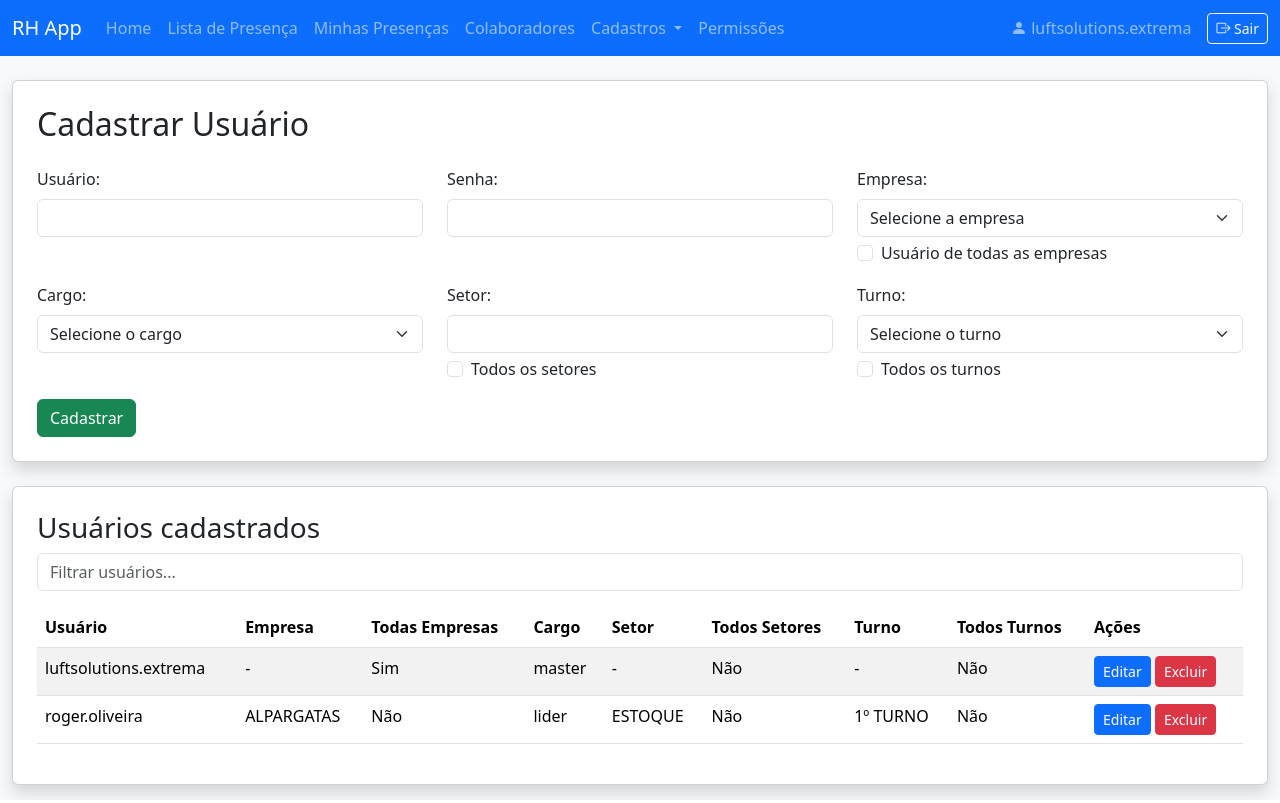
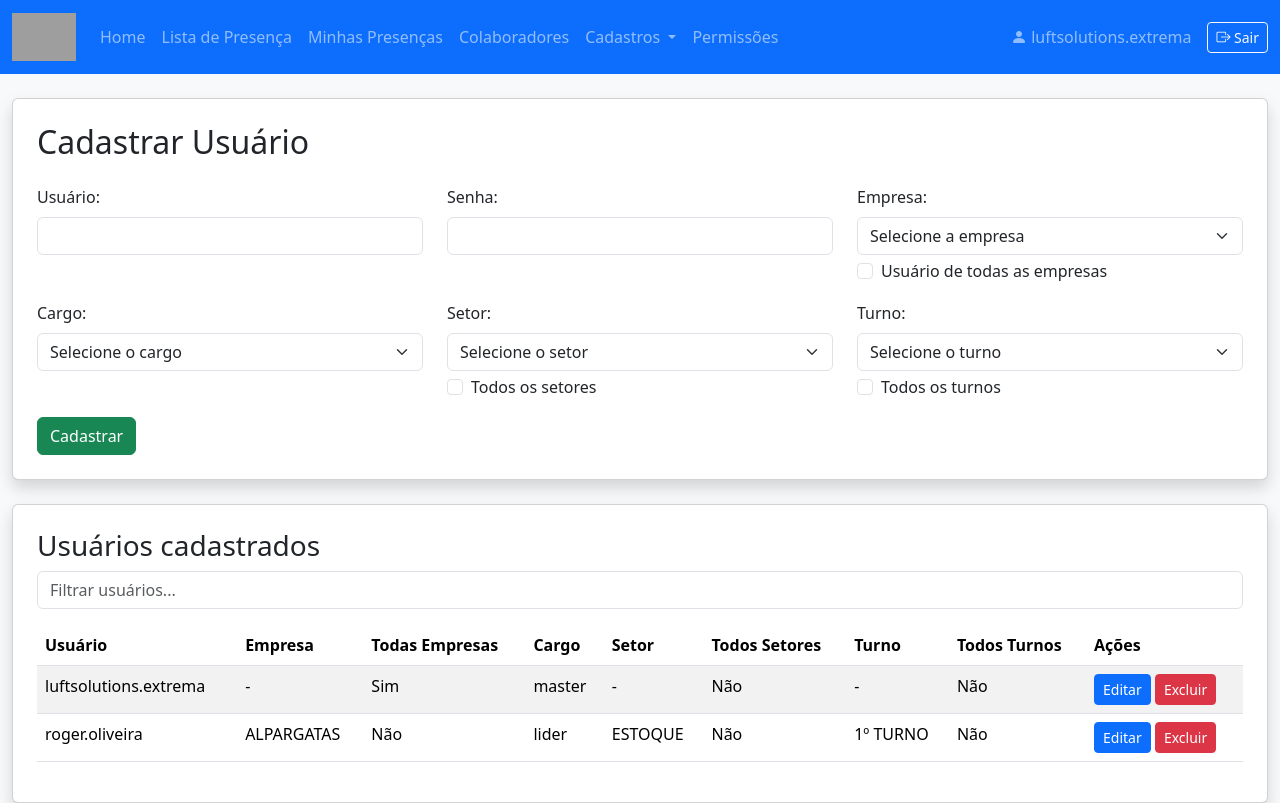
Before and after one commit to Andersonps-dev/AppRH, a Flask app: page /register_person in a window 1280 px wide. Run offline with Flask 3, Linux system fonts and the light colour scheme; a user stored in the database is signed in; data comes from the database, SQL or seed files in the repository; both versions use the stored data as it was after the commit; grey boxes are pictures that could not be loaded.

Commit message:
feat: Enhance registration forms with sector selection and add favicon to templates

```diff
--- a/app.py
+++ b/app.py
@@ -97,20 +97,21 @@ def register_person():
         flash('Sem acesso. Entre em contato: analiseoperacional.extrema@luftsolutions.com.br')
         return redirect(url_for('index'))
     companies = Company.query.all()
+    setores = Setor.query.order_by(Setor.nome).all()  # <-- Adicione esta linha
     if request.method == 'POST':
         username = request.form['username']
         password = request.form['password']
         company_id = request.form.get('company')
         all_companies = bool(request.form.get('all_companies'))
         role = request.form.get('role')
-        setor_nome = request.form.get('setor')
+        setor_id = request.form.get('setor')  # Agora pega o id do setor
         turno = request.form.get('turno')
         all_setores = bool(request.form.get('all_setores'))  # <-- Defina aqui!
         all_turnos = bool(request.form.get('all_turnos'))    # <-- Defina aqui!
 
         setor_obj = None
-        if setor_nome and not all_setores:
-            setor_obj = Setor.query.filter_by(nome=setor_nome.strip()).first()
+        if setor_id and not all_setores:
+            setor_obj = Setor.query.get(setor_id)
             if not setor_obj:
                 setor_obj = Setor(nome=setor_nome.strip())
                 db.session.add(setor_obj)
@@ -142,7 +143,7 @@ def register_person():
             flash('Usuário cadastrado com sucesso!')
         return redirect(url_for('register_person'))
     users = User.query.all()
-    return render_template('register_person.html', user=g.user, companies=companies, users=users)
+    return render_template('register_person.html', user=g.user, companies=companies, users=users, setores=setores)
 
 @app.route('/register_company', methods=['GET', 'POST'])
 def register_company():
--- a/templates/colaboradores.html
+++ b/templates/colaboradores.html
@@ -6,6 +6,7 @@
     <meta name="viewport" content="width=device-width, initial-scale=1">
     <link href="https://cdn.jsdelivr.net/npm/bootstrap@5.3.3/dist/css/bootstrap.min.css" rel="stylesheet">
     <script src="https://cdn.jsdelivr.net/npm/bootstrap@5.3.3/dist/js/bootstrap.bundle.min.js"></script>
+    <link rel="icon" type="image/png" href="https://i.postimg.cc/qBZy7W1n/images.jpg">
 </head>
 <body class="bg-light">
     {% extends "navbar.html" %}
--- a/templates/edit_colaborador.html
+++ b/templates/edit_colaborador.html
@@ -5,6 +5,7 @@
     <title>Editar Colaborador</title>
     <meta name="viewport" content="width=device-width, initial-scale=1">
     <link href="https://cdn.jsdelivr.net/npm/bootstrap@5.3.3/dist/css/bootstrap.min.css" rel="stylesheet">
+    <link rel="icon" type="image/png" href="https://i.postimg.cc/qBZy7W1n/images.jpg">
 </head>
 <body class="bg-light">
     {% extends "navbar.html" %}
--- a/templates/edit_company.html
+++ b/templates/edit_company.html
@@ -5,6 +5,7 @@
     <title>Editar Empresa</title>
     <meta name="viewport" content="width=device-width, initial-scale=1">
     <link href="https://cdn.jsdelivr.net/npm/bootstrap@5.3.3/dist/css/bootstrap.min.css" rel="stylesheet">
+    <link rel="icon" type="image/png" href="https://i.postimg.cc/qBZy7W1n/images.jpg">
 
 </head>
 <body class="bg-light">
--- a/templates/edit_sector.html
+++ b/templates/edit_sector.html
@@ -5,6 +5,7 @@
     <title>Editar Setor</title>
     <meta name="viewport" content="width=device-width, initial-scale=1">
     <link href="https://cdn.jsdelivr.net/npm/bootstrap@5.3.3/dist/css/bootstrap.min.css" rel="stylesheet">
+    <link rel="icon" type="image/png" href="https://i.postimg.cc/qBZy7W1n/images.jpg">
 </head>
 <body class="bg-light">
     {% extends "navbar.html" %}
--- a/templates/edit_user.html
+++ b/templates/edit_user.html
@@ -5,6 +5,7 @@
     <title>Editar Usuário</title>
     <meta name="viewport" content="width=device-width, initial-scale=1">
     <link href="https://cdn.jsdelivr.net/npm/bootstrap@5.3.3/dist/css/bootstrap.min.css" rel="stylesheet">
+    <link rel="icon" type="image/png" href="https://i.postimg.cc/qBZy7W1n/images.jpg">
 </head>
 <body class="bg-light">
     {% extends "navbar.html" %}
--- a/templates/index.html
+++ b/templates/index.html
@@ -5,6 +5,7 @@
     <title>Bem-vindo</title>
     <meta name="viewport" content="width=device-width, initial-scale=1">
     <link href="https://cdn.jsdelivr.net/npm/bootstrap@5.3.3/dist/css/bootstrap.min.css" rel="stylesheet">
+    <link rel="icon" type="image/png" href="https://i.postimg.cc/qBZy7W1n/images.jpg">
 </head>
 <body class="bg-light">
     {% extends "navbar.html" %}
--- a/templates/login.html
+++ b/templates/login.html
@@ -6,6 +6,7 @@
     <meta name="viewport" content="width=device-width, initial-scale=1">
     <link href="https://cdn.jsdelivr.net/npm/bootstrap@5.3.3/dist/css/bootstrap.min.css" rel="stylesheet">
     <link href="https://fonts.googleapis.com/css?family=Roboto:400,500&display=swap" rel="stylesheet">
+    <link rel="icon" type="image/png" href="https://i.postimg.cc/qBZy7W1n/images.jpg">
     <style>
         body { font-family: 'Roboto', Arial, sans-serif; }
     </style>
--- a/templates/navbar.html
+++ b/templates/navbar.html
@@ -6,12 +6,16 @@
   <meta name="viewport" content="width=device-width, initial-scale=1">
   <link href="https://cdn.jsdelivr.net/npm/bootstrap@5.3.3/dist/css/bootstrap.min.css" rel="stylesheet">
   <link rel="stylesheet" href="https://cdn.jsdelivr.net/npm/bootstrap-icons@1.11.3/font/bootstrap-icons.min.css">
+  <link rel="icon" type="image/png" href="https://i.postimg.cc/qBZy7W1n/images.jpg">
+  <!-- Ícone de lista de presença no head -->
 </head>
 <body class="bg-light">
   <!-- Navbar fixa no topo -->
   <nav class="navbar navbar-expand-lg navbar-dark bg-primary">
     <div class="container-fluid">
-      <a class="navbar-brand" href="#">RH App</a>
+      <a class="navbar-brand" href="#">
+        <img src="https://i.postimg.cc/hPGVrc5f/LUFT-SOLUTIONS.webp" alt="LUFT SOLUTIONS" style="height:48px;">
+      </a>
       <button class="navbar-toggler" type="button" data-bs-toggle="collapse" data-bs-target="#mainNavbar" aria-controls="mainNavbar" aria-expanded="false" aria-label="Toggle navigation">
         <span class="navbar-toggler-icon"></span>
       </button>
--- a/templates/register_company.html
+++ b/templates/register_company.html
@@ -5,6 +5,7 @@
     <title>Cadastrar Empresa</title>
     <meta name="viewport" content="width=device-width, initial-scale=1">
     <link href="https://cdn.jsdelivr.net/npm/bootstrap@5.3.3/dist/css/bootstrap.min.css" rel="stylesheet">
+    <link rel="icon" type="image/png" href="https://i.postimg.cc/qBZy7W1n/images.jpg">
 </head>
 <body class="bg-light">
     {% extends "navbar.html" %}
--- a/templates/register_person.html
+++ b/templates/register_person.html
@@ -5,6 +5,7 @@
     <title>Cadastrar Pessoa</title>
     <meta name="viewport" content="width=device-width, initial-scale=1">
     <link href="https://cdn.jsdelivr.net/npm/bootstrap@5.3.3/dist/css/bootstrap.min.css" rel="stylesheet">
+    <link rel="icon" type="image/png" href="https://i.postimg.cc/qBZy7W1n/images.jpg">
 </head>
 <body class="bg-light">
 {% extends "navbar.html" %}
@@ -48,7 +49,12 @@
             </div>
             <div class="col-md-4 mb-3">
                 <label for="setor" class="form-label">Setor:</label>
-                <input type="text" id="setor" name="setor" class="form-control">
+                <select id="setor" name="setor" class="form-select">
+                    <option value="">Selecione o setor</option>
+                    {% for setor in setores %}
+                        <option value="{{ setor.id }}">{{ setor.nome }}</option>
+                    {% endfor %}
+                </select>
                 <div class="form-check mt-1">
                     <input class="form-check-input" type="checkbox" value="1" id="all_setores" name="all_setores">
                     <label class="form-check-label" for="all_setores">
--- a/templates/register_sector.html
+++ b/templates/register_sector.html
@@ -5,6 +5,7 @@
     <title>Cadastrar Setor</title>
     <meta name="viewport" content="width=device-width, initial-scale=1">
     <link href="https://cdn.jsdelivr.net/npm/bootstrap@5.3.3/dist/css/bootstrap.min.css" rel="stylesheet">
+    <link rel="icon" type="image/png" href="https://i.postimg.cc/qBZy7W1n/images.jpg">
 </head>
 <body class="bg-light">
     {% extends "navbar.html" %}
```
Also changed, not shown: templates/lista_presenca.html (+10 -9 lines), templates/minhas_presencas.html (+10 -9 lines), templates/permissions.html (+10 -9 lines), instance/database.db.
